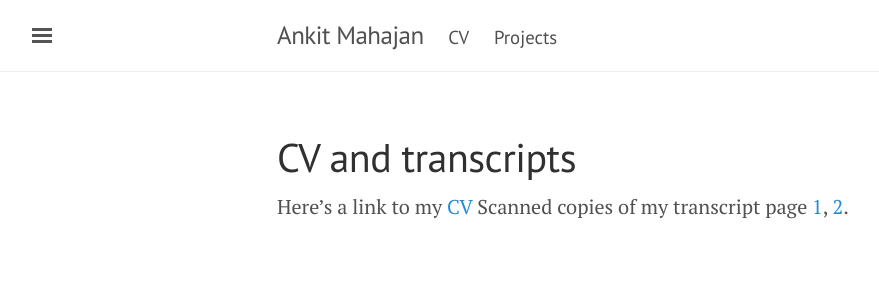
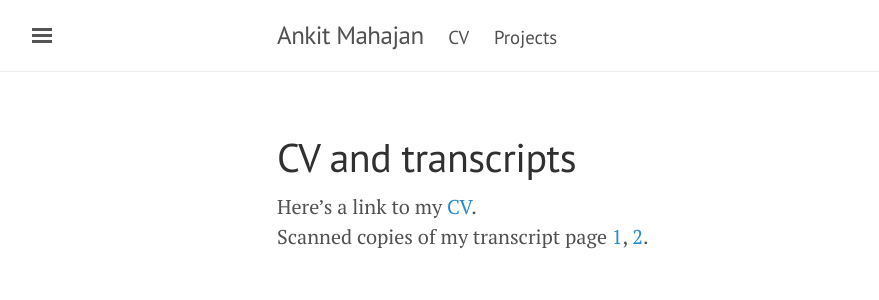
Before and after one commit to ankit76/ankit76.github.io, a Jekyll site: the page built from cv.md, in a window 1280 px wide. Shown: the top 300 px of the page, without its empty margins (3-882 px from the left). Built offline with Jekyll 4.4.1, drawn with Linux system fonts in a browser that asks for light colours.

Commit message:
changed cv

```diff
--- a/cv.md
+++ b/cv.md
@@ -3,5 +3,5 @@ layout: page
 title: CV and transcripts
 ---
 
-Here's a link to my [CV](/assets/cv.pdf)
+Here's a link to my [CV](/assets/cv.pdf).
 Scanned copies of my transcript page [1](/assets/transcript1.jpg), [2](/assets/transcript2.jpg).
```
